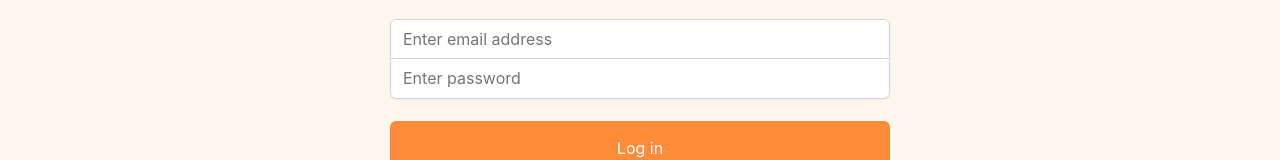
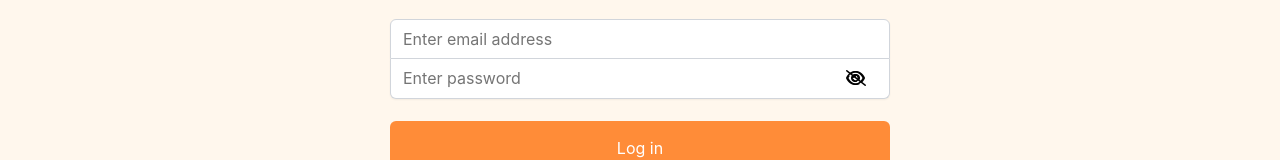
Before and after one commit to RahulPorel/Vans-Life, a React (Vite) app: page /login in a window 1280 px wide. Shown: the part 171-331 px from the top of the page. Built offline with nearby package versions, Linux system fonts and the light colour scheme; what miragejs would draw is missing.

Commit message:
added show icon in login form

```diff
--- a/src/pages/Authentication/Login/Login.css
+++ b/src/pages/Authentication/Login/Login.css
@@ -96,3 +96,11 @@
 }
 
 /* style={{ color: "#2a82d6", textDecoration: "none" }}style={{ color: "red" }}  */
+
+#showEye-login,
+#hideEye-login {
+  top: 15.05rem;
+  margin-left: 28.5rem;
+  position: absolute;
+  cursor: pointer;
+}
--- a/src/pages/Authentication/Login/Login.jsx
+++ b/src/pages/Authentication/Login/Login.jsx
@@ -64,6 +64,22 @@ const Login = () => {
     }
   };
 
+  const togglePasShow = () => {
+    const passInput = document.getElementById("pass-ch");
+    const toggleShowEyeIcon = document.querySelector("#showEye-login  ");
+    const toggleHideEyeIcon = document.querySelector("#hideEye-login");
+
+    if (passInput.type === "text") {
+      passInput.type = "password";
+      toggleShowEyeIcon.style.display = "inline";
+      toggleHideEyeIcon.style.display = "none";
+    } else {
+      passInput.type = "text";
+      toggleShowEyeIcon.style.display = "none";
+      toggleHideEyeIcon.style.display = "inline";
+    }
+  };
+
   //sign
 
   const [signupFormData, setSignUpFormData] = useState({
@@ -90,8 +106,7 @@ const Login = () => {
     }));
   };
 
-  // middleware
-
+  // login form
   return !rmLogin ? (
     <div className="login-container">
       <h1>Login to your account</h1>
@@ -123,8 +138,19 @@ const Login = () => {
           onChange={handleCh}
           placeholder="Enter password"
           name="password"
+          id="pass-ch"
           value={loginFormData.password}
         />
+        <i
+          id="hideEye-login"
+          onClick={togglePasShow}
+          className="fa-regular fa-eye cPass-eye"
+        ></i>
+        <i
+          id="showEye-login"
+          onClick={togglePasShow}
+          className="fa-regular fa-eye-slash cPass-eye"
+        ></i>
         <button disabled={status === "submitting"}>
           {status === "submitting" ? "Logging in..." : "Log in"}
         </button>
@@ -137,6 +163,7 @@ const Login = () => {
       </Link>
     </div>
   ) : (
+    // sign up form
     <div className="signup-container">
       <h1>Sign up to your account</h1>
       {message && <h3 style={{ color: "red" }}>{message}</h3>}
```
